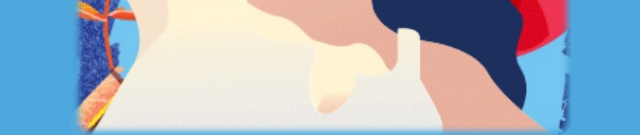
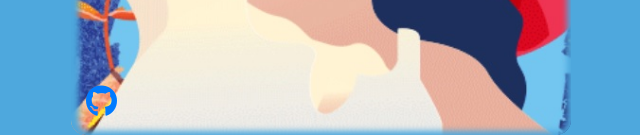
Before and after one commit to Solymaz/Vanilla-project, a plain HTML site: page index.html in a window 1280 px wide. Shown: the part 665-800 px from the top of the page, 319-959 px from the left. Drawn offline with nearby package versions, Linux system fonts and the light colour scheme.

Commit message:
added github tag

```diff
--- a/index.html
+++ b/index.html
@@ -137,6 +137,13 @@
           </div>
         </div>
       </div>
+      <a
+        href="https://github.com/Solymaz/Vanilla-project"
+        target="_blank"
+        class="fixed-bottom github"
+      >
+        <i class="fab fa-github fa-2x"></i
+      ></a>
     </div>
     <script src="app.js"></script>
   </body>
--- a/style.css
+++ b/style.css
@@ -129,3 +129,9 @@ body {
   font-size: 10px;
   text-align: center;
 }
+.github {
+  display: block;
+}
+.github:hover {
+  color: #d50000;
+}
```
